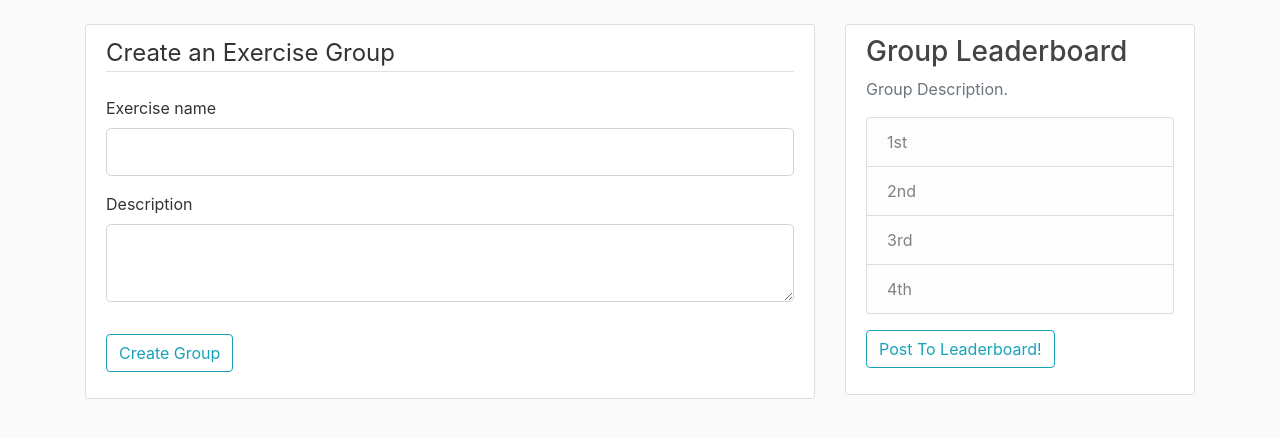
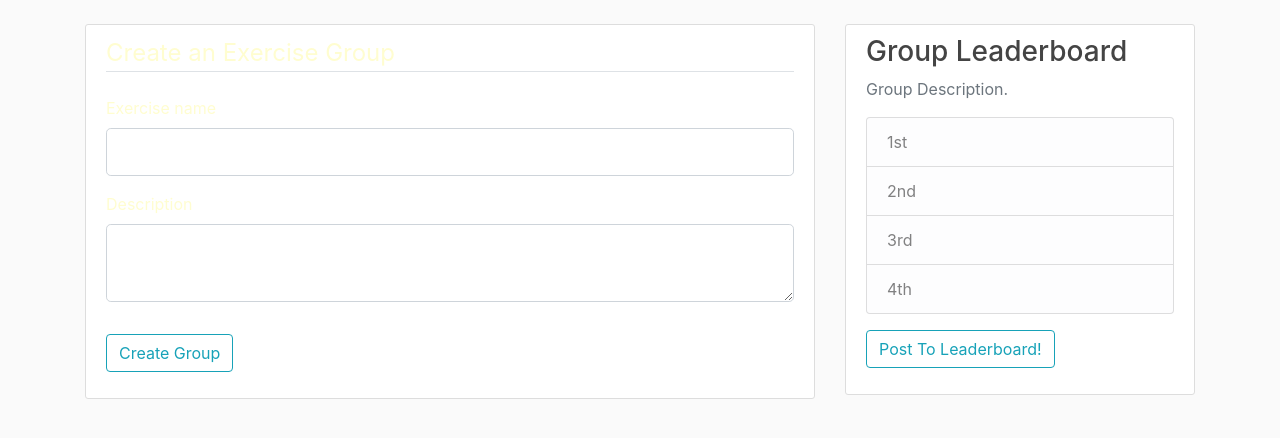
Before and after one commit to uniTeam21/exercisewebapp, a Flask app: page /group in a window 1280 px wide. Shown: the part 56-494 px from the top of the page. Run offline with Flask 2, Linux system fonts and the light colour scheme; a user stored in the database is signed in; some libraries are stand-ins or nearby versions.

Commit message:
Add files via upload

```diff
--- a/teamproject21/exercisewebapp/static/main.css
+++ b/teamproject21/exercisewebapp/static/main.css
@@ -1,6 +1,6 @@
 body {
   background: #fafafa;
-  color: #333333;
+  color: #FFFDD0;
   margin-top: 5rem;
 }
 
```
